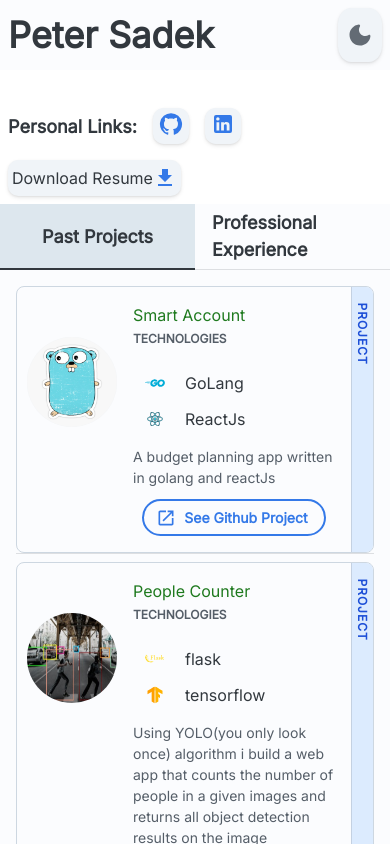
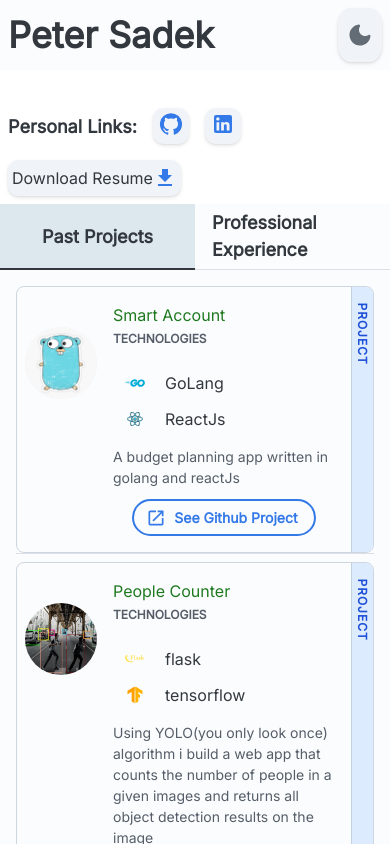
Before and after one commit to peternabil/portfolio, a React (Create React App) app: page / in a window 390 px wide. Shown: the top 844 px of the page. Built offline with nearby package versions, Linux system fonts and the light colour scheme.

Commit message:
fix width in small screens

```diff
--- a/src/components/project/project.jsx
+++ b/src/components/project/project.jsx
@@ -7,7 +7,7 @@ function Project({ title, description, image, link1, link2, technologies, type,
     return (
         <Card key={title} orientation="horizontal" variant="outlined" >
             <CardOverflow>
-                <AspectRatio ratio="1" sx={{ paddingTop: '50%', paddingInlineStart: '10%', borderRadius: '50%', width: 100, height: 150 }}>
+                <AspectRatio ratio="1" sx={{ paddingTop: '50%', paddingInlineStart: '10%', borderRadius: '50%', width: 80, height: 150 }}>
                     <img
                         src={image}
                         srcSet={image}
@@ -26,7 +26,7 @@ function Project({ title, description, image, link1, link2, technologies, type,
                 </Typography>
                 {technologies ? <Technologies technologies={technologies} /> : React.null}
                 <Typography level="body-sm">{description}</Typography>
-                <Box marginTop={1} justifyContent={'center'} gap={1} display={'flex'}>
+                <Box marginTop={1} flexWrap={'wrap'} justifyContent={'center'} gap={1} display={'flex'}>
                     {link1 ? <a style={{ textDecoration: 'none' }} href={link1} target="_blank"><Button
                         variant="outlined"
                         color="primary"
```
